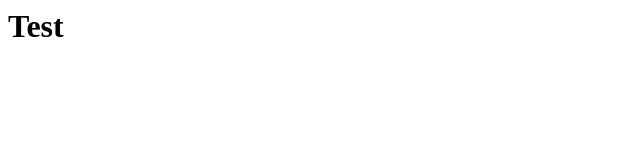
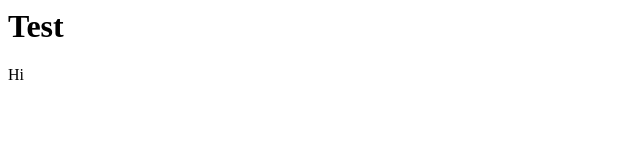
Before and after one commit to IronLaddle/web-dev, a website: page index.html in a window 1280 px wide. Shown: the full height of the page, 0-640 px from the left. Drawn offline with Linux system fonts and the light colour scheme.

```diff
--- a/index.html
+++ b/index.html
@@ -1 +1,2 @@
 <h1>Test</h1>
+<p>Hi</p>
```
Also changed, not shown: package.json (added, +24 -0 lines), 2 other files.
